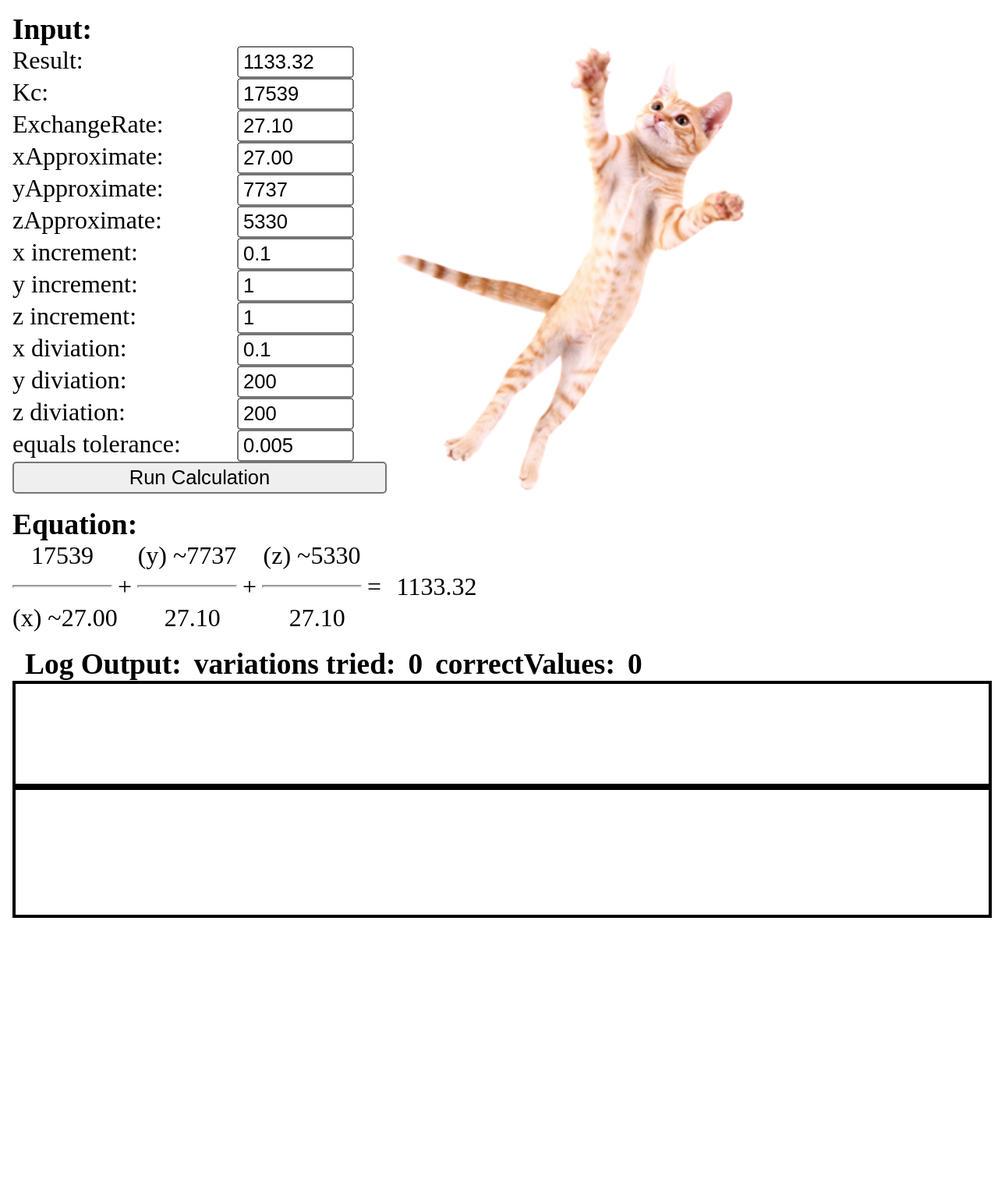
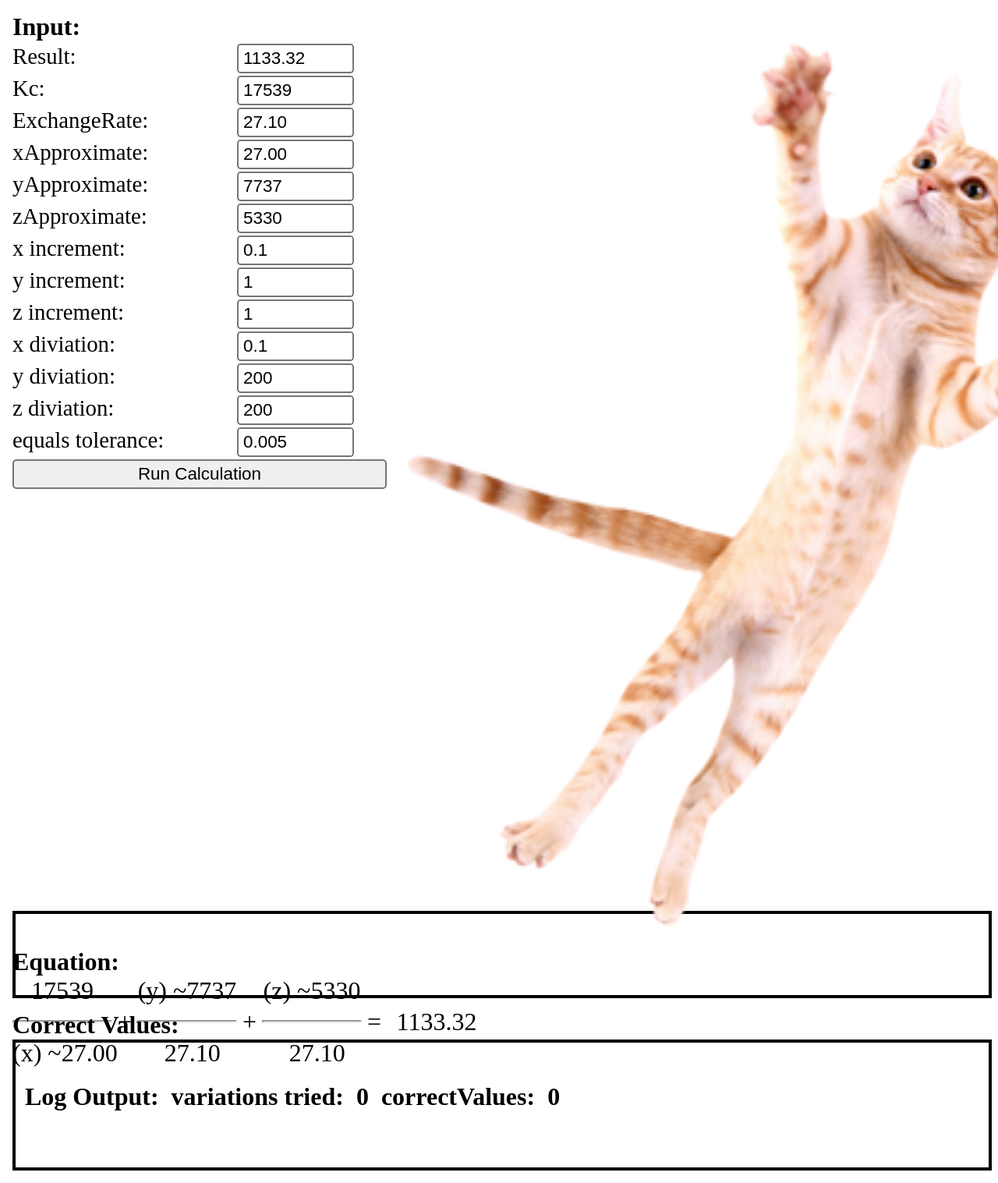
Before and after one commit to lukaprelic/MumAccounting, a Flask app: page / in a window 1280 px wide; the page is wider, and only the part inside the window is pictured. Shown: that part at 78% size. Before the commit the page ends 1177 px from the top of that part, so only its background shows below. Run offline with Flask 2, Linux system fonts and the light colour scheme; parts of the project's set-up code (start-up, migrations or seed data) failed here and were passed over.

Commit message:
added pyinstaller

```diff
--- a/app.py
+++ b/app.py
@@ -1,3 +1,5 @@
+import os
+import sys
 from concurrent.futures.thread import ThreadPoolExecutor
 
 from flask import Flask, render_template, request, jsonify
@@ -5,8 +7,20 @@
 from win32api import GetSystemMetrics
 import calc
 import ctypes
+import pkg_resources.py2_warn
 
-app = Flask(__name__, static_url_path='/static')
+
+def resource_path(relative_path):
+    """ Get absolute path to resource, works for dev and for PyInstaller """
+    base_path = getattr(sys, '_MEIPASS', os.path.dirname(os.path.abspath(__file__)))
+    return os.path.join(base_path, relative_path)
+
+
+if getattr(sys, 'frozen', False):
+    app = Flask(__name__, template_folder=resource_path('templates'), static_folder=resource_path('static'))
+else:
+    app = Flask(__name__, static_url_path='/static')
+
 executor = ThreadPoolExecutor(1)
 future = None
 
@@ -35,7 +49,7 @@
     future = executor.submit(calc.execCalc, result, krouns, ExchangeRate,
                              xApproximate, yApproximate, zApproximate,
                              xincrement, yincrement, zincrement,
-                             xdiviation, ydiviation, zdiviation,equalstolerance)
+                             xdiviation, ydiviation, zdiviation, equalstolerance)
     data = {'result': 'Running'}
     return jsonify(data)
 
@@ -44,14 +58,12 @@
 def calcStatus():
     global future
     status = 'Nothing' if (future is None) else future.running()
-
-    return jsonify(status=status,output=calc.output,combinations=calc.combinations,correctValues=calc.correctValues)
+    return jsonify(status=status, output=calc.output, combinations=calc.combinations, correctValues=calc.correctValues)
 
 
 if __name__ == '__main__':
-    app.run(debug=True)
-# ctypes.windll.shcore.SetProcessDpiAwareness(2)
-# width = (GetSystemMetrics(0) * 0.8)
-# height = (GetSystemMetrics(1) * 0.8)
-# init_gui(app, width=width, height=height, window_title="PyFladesk", icon="appicon.png")
-#
+    # app.run(debug=True)
+    ctypes.windll.shcore.SetProcessDpiAwareness(2)
+    width = (GetSystemMetrics(0) * 0.8)
+    height = (GetSystemMetrics(1) * 0.8)
+    init_gui(app, width=width, height=height, window_title="PyFladesk", icon="static/favicon.png")
--- a/calc.py
+++ b/calc.py
@@ -86,6 +86,6 @@
     line = ""
     for strr in string:
         line += str(strr) + " "
-    print(line)
+    #print(line)
     line += "<br/>"
     output += line
--- a/requirements.txt
+++ b/requirements.txt
@@ -1,3 +1,4 @@
 Flask==1.1.2
 pyfladesk==1.1
 pywin32~=227
+pyinstaller==3.6
--- a/static/css/style.css
+++ b/static/css/style.css
@@ -4,6 +4,7 @@
 }
 h3{
     margin: 0.5rem 0rem 0rem 0rem;
+    font-size: 1rem;
 }
 .first{
 max-height:72vh
@@ -11,11 +12,11 @@
 .col label{
     width:60%;
 display: table-cell;
-font-size: 1rem;
+font-size: 0.9rem;
 }
 .col input{
     width:70%;
-    font-size: 0.8rem;
+    font-size: 0.7rem;
 }
 
 .formm{
@@ -29,7 +30,7 @@
 }
 #resulttext{
     width:100%;
-    height: 8vh;
+    height: 6.5vh;
     border: 2px solid black;
     max-width: 90vw;
     display:flex;
@@ -75,7 +76,7 @@
 #inputandcat{
 display:inline-flex;
 /*max-height:20vh;*/
-height:18rem;
+height:35.8rem;
 }
 #cat{
   display: block;
--- a/templates/index.html
+++ b/templates/index.html
@@ -94,6 +94,7 @@
 </div>
 <div id="resulttext">
 </div>
+<h3>Correct Values:</h3>
 <div id="correctValues">
 </div>
 <!-- scripts -->
```
Also changed, not shown: readme.md (added), 1 other file.
